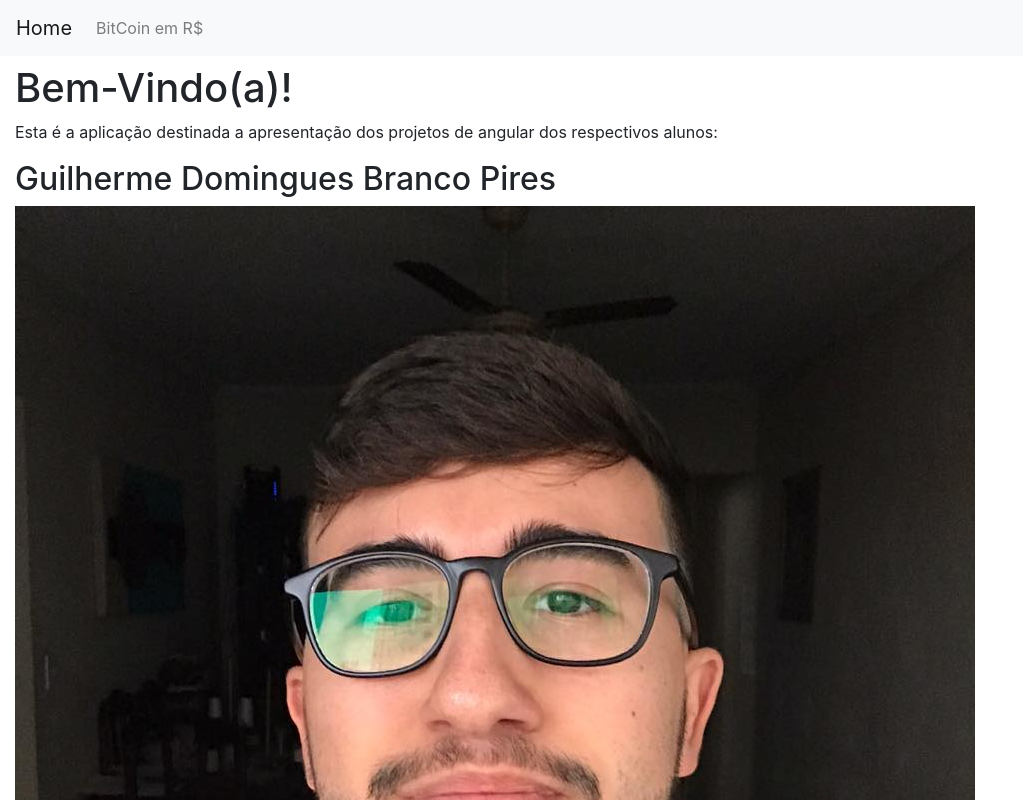
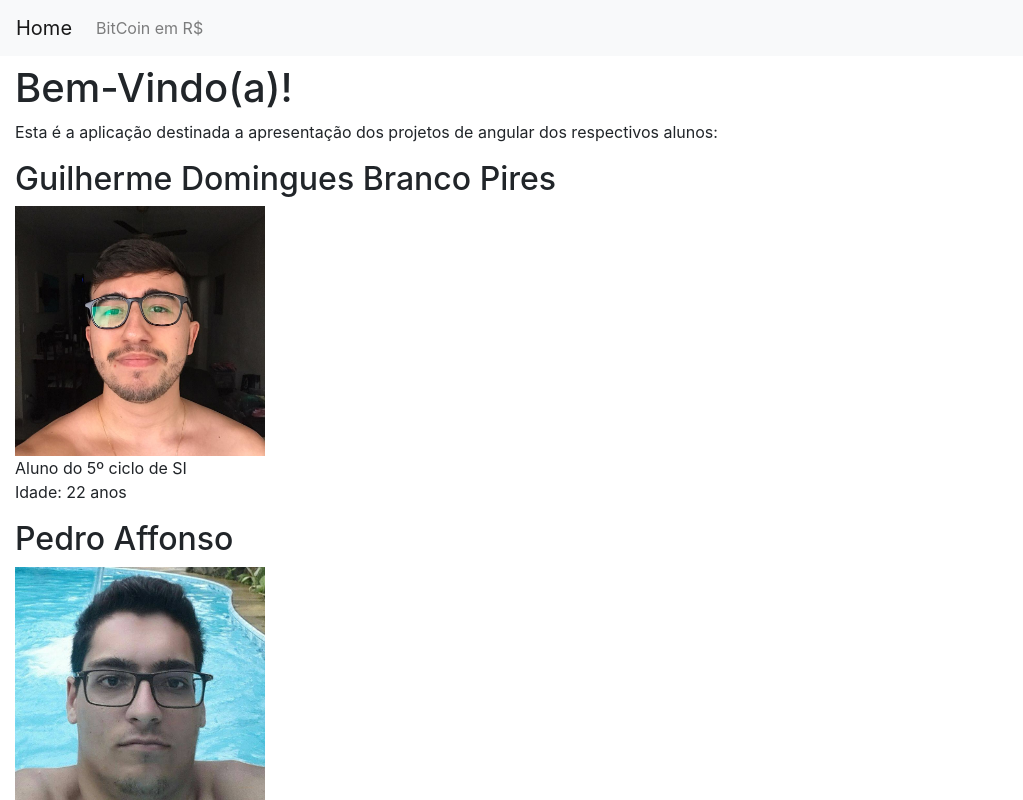
Before and after one commit to pedrohgaffonso/projeto01angular, an Angular app: page / in a window 1280 px wide. Shown: the top 800 px of the page, without its empty margins (0-1023 px from the left). Built offline with nearby package versions, Linux system fonts and the light colour scheme.

Commit message:
Colocando css na homepage

```diff
--- a/src/app/index/index.component.css
+++ b/src/app/index/index.component.css
@@ -0,0 +1,3 @@
+img {
+    width: 20%;
+}
```
